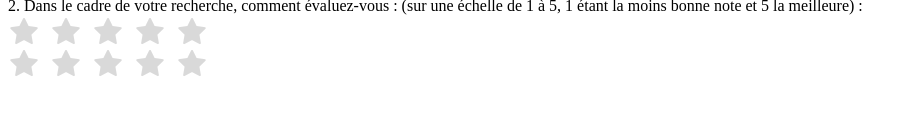
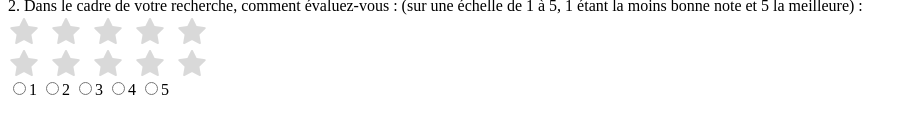
Before and after one commit to AlexBelin/Radio-to-Rate-Stars, a plain HTML site: page index.html in a window 1280 px wide. Shown: the part 111-244 px from the top of the page, without its empty margins (0-917 px from the left). Drawn offline with Linux system fonts and the light colour scheme.

Commit message:
Add files via upload

```diff
--- a/index.html
+++ b/index.html
@@ -44,6 +44,16 @@
         <label><input type="radio" name="Aide_definition_besoins_note_4" data-field-type="Text" value="4">4</label>
         <label><input type="radio" name="Aide_definition_besoins_note_4" data-field-type="Text" value="5">5</label>
     </div>
+
+    <!--not included in rate stars-->
+    <div>
+        <label><input type="radio" name="Aide_definition_besoins_note_5" data-field-type="Text" value="1">1</label>
+        <label><input type="radio" name="Aide_definition_besoins_note_5" data-field-type="Text" value="2">2</label>
+        <label><input type="radio" name="Aide_definition_besoins_note_5" data-field-type="Text" value="3">3</label>
+        <label><input type="radio" name="Aide_definition_besoins_note_5" data-field-type="Text" value="4">4</label>
+        <label><input type="radio" name="Aide_definition_besoins_note_5" data-field-type="Text" value="5">5</label>
+    </div>
+    <!--not included in rate stars-->
 
     <script>
         class radioToStarsInstance {
@@ -98,9 +108,9 @@
 
             keyUp() {
                 var activeElement = document.activeElement;
-                activeElement.checked = true;
                 var index = this.elements.indexOf(activeElement.parentNode);
                 if(index !== -1) {
+                    activeElement.checked = true;
                     this.currentNote = index;
                     this.currentNote !== -1 ? this.checkUncheck(this.currentNote) : null;
                 }
```
